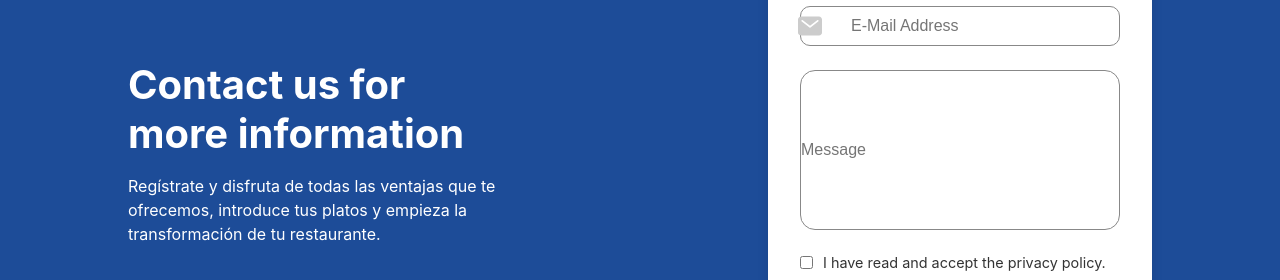
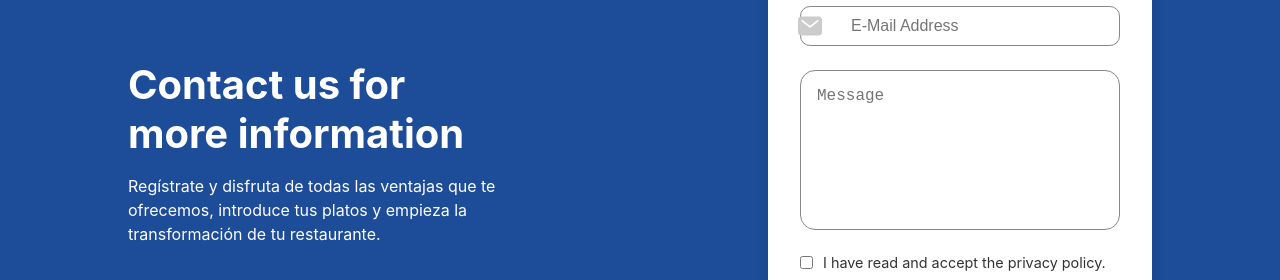
Before and after one commit to digitsontr/forsico-frontend, a React (Create React App) app: page / in a window 1280 px wide. Shown: the part 611-891 px from the top of the page. Built offline with nearby package versions, Linux system fonts and the light colour scheme.

Commit message:
changed contact style

```diff
--- a/src/components/LandingPage/Footer.js
+++ b/src/components/LandingPage/Footer.js
@@ -50,7 +50,7 @@ const Footer = () => {
     e.preventDefault();
 
     if (ticketState.privacyAccepted) {
-      await support.createContactTicket();
+      await support.createContactTicket(ticketState.content, ticketState.fullName, ticketState.email);
     } else {
       //TODO show alert
     }
@@ -106,13 +106,13 @@ const Footer = () => {
             </div>
 
             <div className="input-group-footer">
-              <input
+              <textarea
                 className="footer-message"
                 value={ticketState.content}
                 onChange={handleContentChange}
                 placeholder="Message"
                 required
-              ></input>
+              ></textarea>
             </div>
 
             <div className="privacy-policy ">
--- a/src/styles/Footer.css
+++ b/src/styles/Footer.css
@@ -8,7 +8,8 @@
     align-items: center;
     font-family: 'Inter', sans-serif;
     width: 100%;
-    background-color: #f5f7fa; /* Keeping the main background neutral */
+    background-color: #f5f7fa;
+    /* Keeping the main background neutral */
 }
 
 /* Footer Content Section */
@@ -24,7 +25,8 @@
 
 .footer-left-area {
     width: 30%;
-    color: #fff; /* White text on dark background */
+    color: #fff;
+    /* White text on dark background */
     z-index: 999;
 }
 
@@ -47,7 +49,8 @@
     justify-content: center;
     align-items: center;
     position: relative;
-    z-index: 2; /* Ensuring the form stays above the background */
+    z-index: 2;
+    /* Ensuring the form stays above the background */
 }
 
 .footer-input-group .footer-form {
@@ -118,8 +121,9 @@
     justify-content: space-between;
     align-items: center;
     position: relative;
-    background-color: #fff; /* White background */
-    box-shadow:0 4px 12px rgba(0, 0, 0, 0.1) ;
+    background-color: #fff;
+    /* White background */
+    box-shadow: 0 4px 12px rgba(0, 0, 0, 0.1);
 }
 
 .footer-bottom .logo .footer-bottom-image {
@@ -154,7 +158,7 @@ height: 3rem;
 
 /* Icon Styles */
 
-.background{
+.background {
     width: 100%;
     height: 350px;
     position: relative;
@@ -166,21 +170,32 @@ height: 3rem;
 
 }
 
-.background{
+.background {
     position: absolute;
 }
 
-.footer-message{
+.footer-message {
     height: 10rem;
     border: 1.5px solid #888;
     border-radius: 15px;
     font-size: 1rem;
     width: 100%;
     box-sizing: border-box;
-
+    padding: 5%;
+    resize: none;
 }
 
-.input-group-footer .input-group-image{
+textarea::-webkit-scrollbar {
+    width: 5px;
+}
+
+textarea::-webkit-scrollbar-thumb {
+    background-color: rgba(0, 0, 0, 0.2);
+    border-radius: 15px;
+}
+
+
+.input-group-footer .input-group-image {
     position: relative;
     width: 1.5rem;
     height: 1.5rem;
@@ -188,6 +203,6 @@ right: 93%;
     top: 20%;
 }
 
-.input-group-footer .input-group-image{
+.input-group-footer .input-group-image {
     position: absolute;
 }
```
Also changed, not shown: 2 other files (tests, documents, lock files or other folders). Lines whose indentation alone changed are shown as unchanged.
